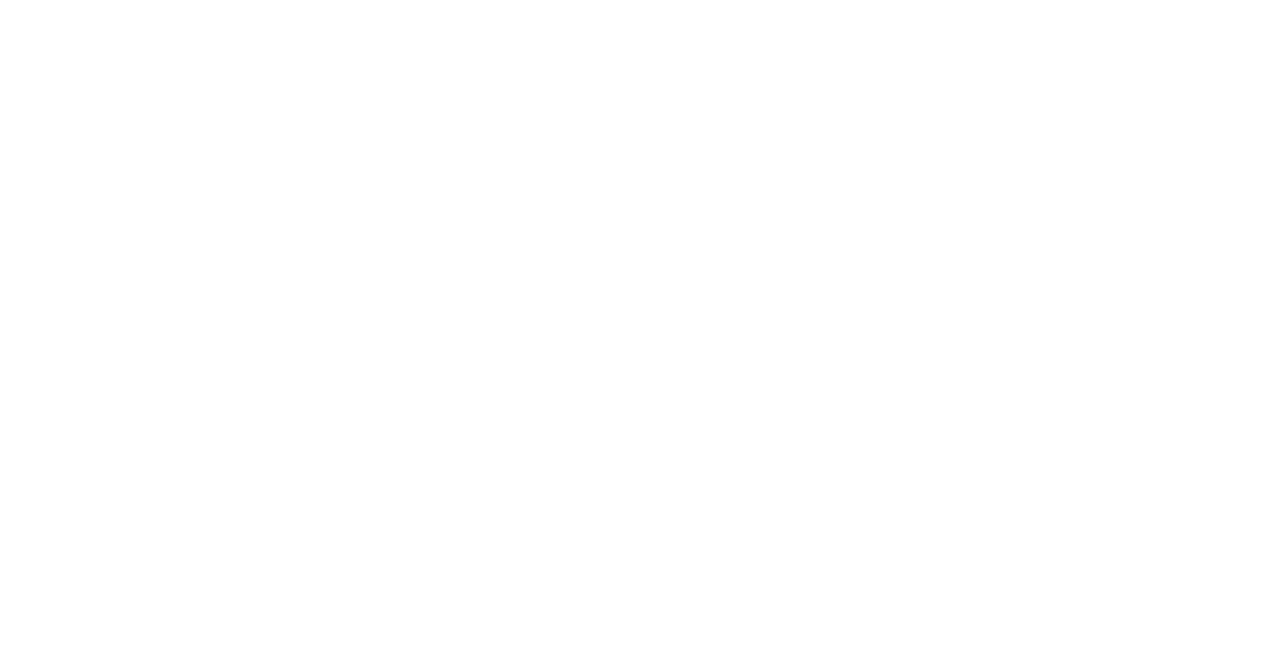
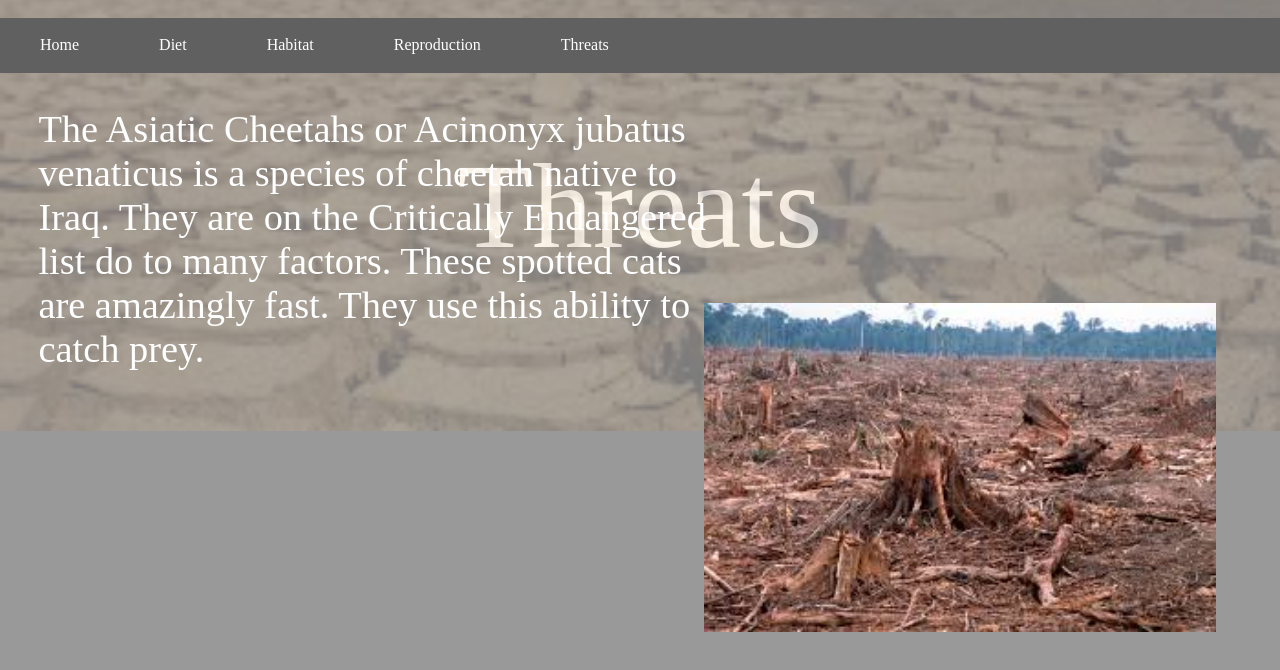
Before and after one commit to GICMan/Save-The-Cheetahs, a plain HTML site: page threats.html in a window 1280 px wide. Drawn offline with Linux system fonts and the light colour scheme.

Commit message:
Update threats.html

```diff
--- a/threats.html
+++ b/threats.html
@@ -1,2 +1,81 @@
 <html>
+  <head>
+     <style>
+          body {
+           background-color: #999999ff;
+           padding: 0;
+           margin: 0;
+          }
+
+
+         .container {
+             position: relative;
+             display: block;
+             width: 100%;
+             padding: 0px;
+             margin: 0;
+         }
+
+         .titleText {
+             font-size: 9.5vw;
+             color: white;
+         }
+
+         .bodyText {
+             font-size: 3vw;
+             color: white;
+             width: 54vw;
+         }
+
+         .menu {
+            list-style-type: none;
+            margin: 0;
+            padding: 0;
+            overflow: hidden;
+            background-color: #606060;
+            height: 55px;
+            text-align: center;
+            position: sticky;
+            position: -webkit-sticky;
+            top: 0px;
+            z-index: 100;
+         }
+
+         li {
+             float: left;
+             text-align: center;
+         }
+
+         li a {
+            display: block;
+            color: white;
+            text-align: center;
+            padding: 18px 40px;
+            text-decoration: none;
+        }
+
+         li a:hover {
+             background-color: black
+         }
+    </style>
+  </head>
+  <body>
+      <br>
+      <ul class="menu">
+          <li><a href="index.html">Home</a></li>
+          <li><a href="diet.html">Diet</a></li>
+          <li><a href="habitat.html">Habitat</a></li>
+          <li><a href="reproduction.html">Reproduction</a></li>
+          <li><a href="threats.html">Threats</a></li>
+      </ul>
+    <div class="container">
+      <p style=" position: relative; margin-top: 5vw; text-align: center; " class="titleText">Threats</p>
+      <img src="image/image2.jpg" style="width: 100%; margin-top: -52.9vw; opacity: 0.2">
+
+    </div>
+    <div class="container" style="">
+         <img src="image/image6.jpg" style="margin-left: 55vw; width: 40%; margin-top: -10vw">
+         <p class="bodyText" style="margin-left: 3vw; margin-top: -41vw">The Asiatic Cheetahs or Acinonyx jubatus venaticus is a species of cheetah native to Iraq. They are on the Critically Endangered list do to many factors. These spotted cats are amazingly fast. They use this ability to catch prey.</p>
+    </div>
+  </body>
 </html>
```
